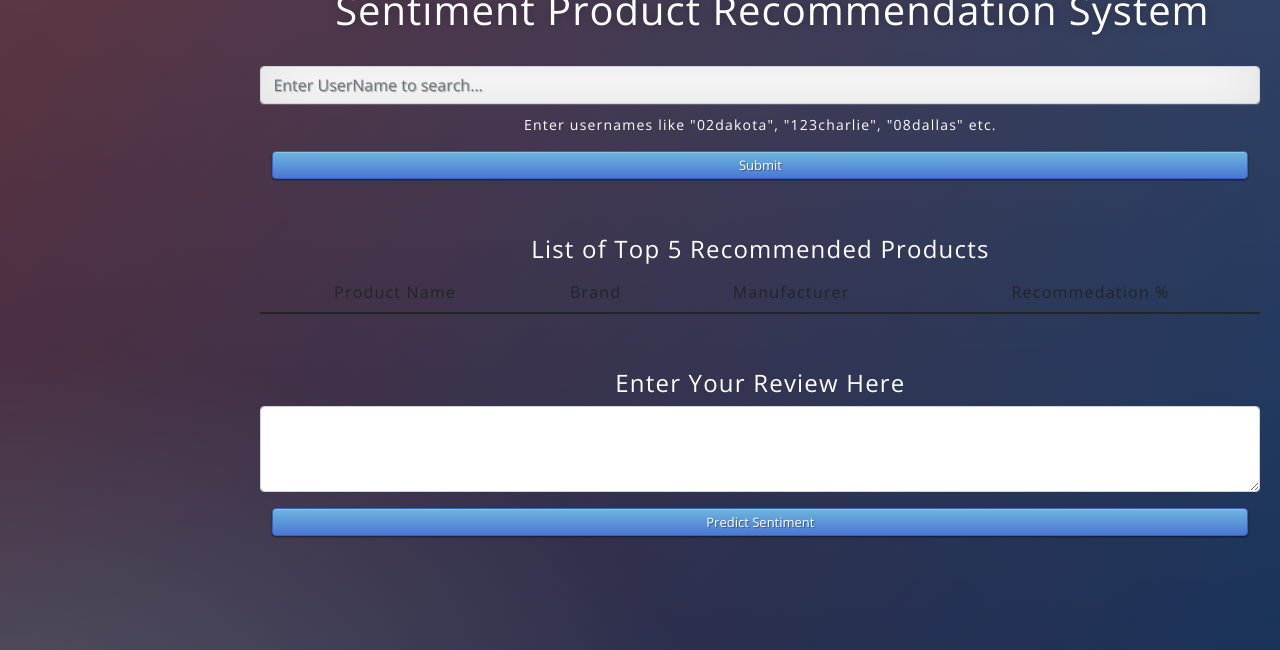
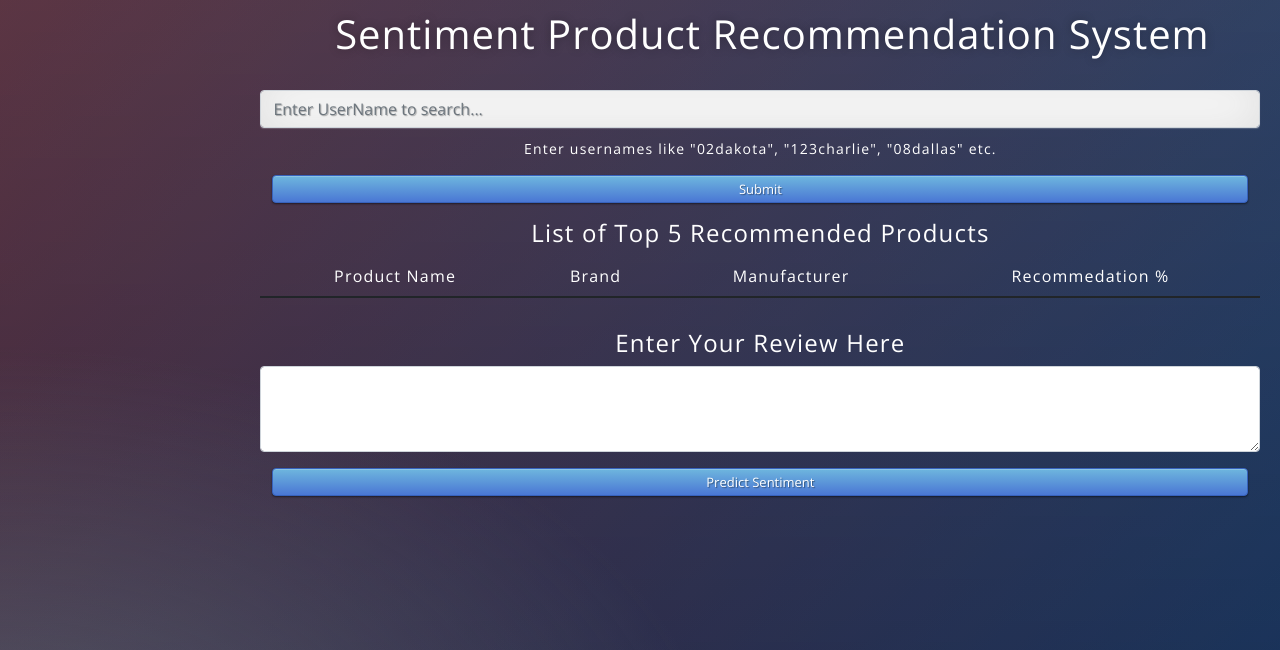
Before and after one commit to Ninkal007/Senti-Recom-Nik, a Flask app: template templates/index.html in a window 1280 px wide. Shown: the top 650 px of the page. Run offline with Flask 2, Linux system fonts and the light colour scheme; the template is opened without the code that fills it: most values are stand-ins (such as "Sample title", 1, 10 or a date in 2020); parts of the project's set-up code (start-up, migrations or seed data) failed here and were passed over.

Commit message:
commit 10

```diff
--- a/static/css/style.css
+++ b/static/css/style.css
@@ -32,12 +32,19 @@ body {
 }
 .login {
 	position: absolute;
-	top: 17%;
+	top: 20%;
 	left: 33%;
 	margin: -150px 0 0 -150px;
 	width:1000px;
 	height:400px;
 }
+
+.table_style {
+	th, td {
+		color: #ffffff;
+	}
+}
+
 
 .login h1 { color: #fff; text-shadow: 0 0 10px rgba(0,0,0,0.3); letter-spacing:1px; text-align:center; }
 
--- a/templates/index.html
+++ b/templates/index.html
@@ -36,10 +36,9 @@
               <input type="submit" class="btn btn-primary" value="Submit" />
             </div>
           </div>
-          <br>
-          <div class="row" color=#fff>
+          <div class="row">
             {% if row_data %}
-            <table class="table table-striped table-hover">
+            <table class="table table-striped table-hover table_style">
               <h4>
                 List of Top 5 Recommended Products
               </h4>
@@ -70,7 +69,7 @@
           </div>
         </div>
       </form>
-      <br>
+
       <form method="post" action="/predictSentiment">
         <div class="row vstack gap-3">
           <div class="row">
```
